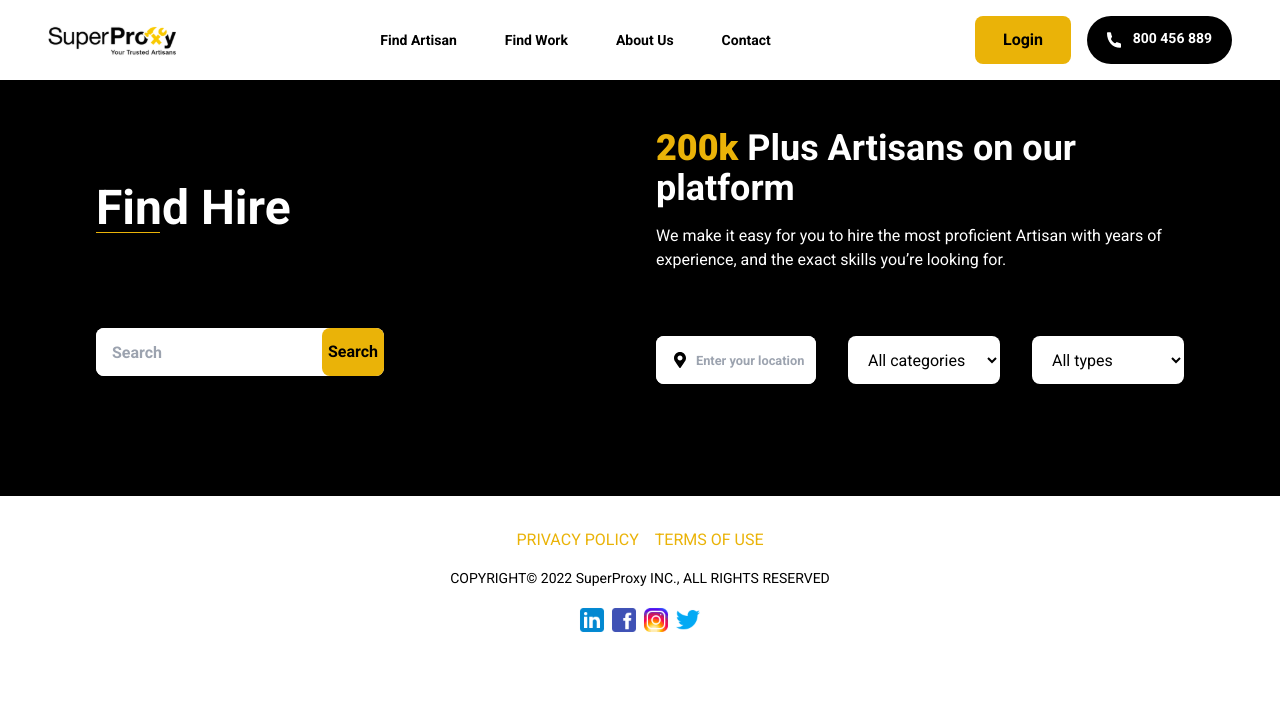
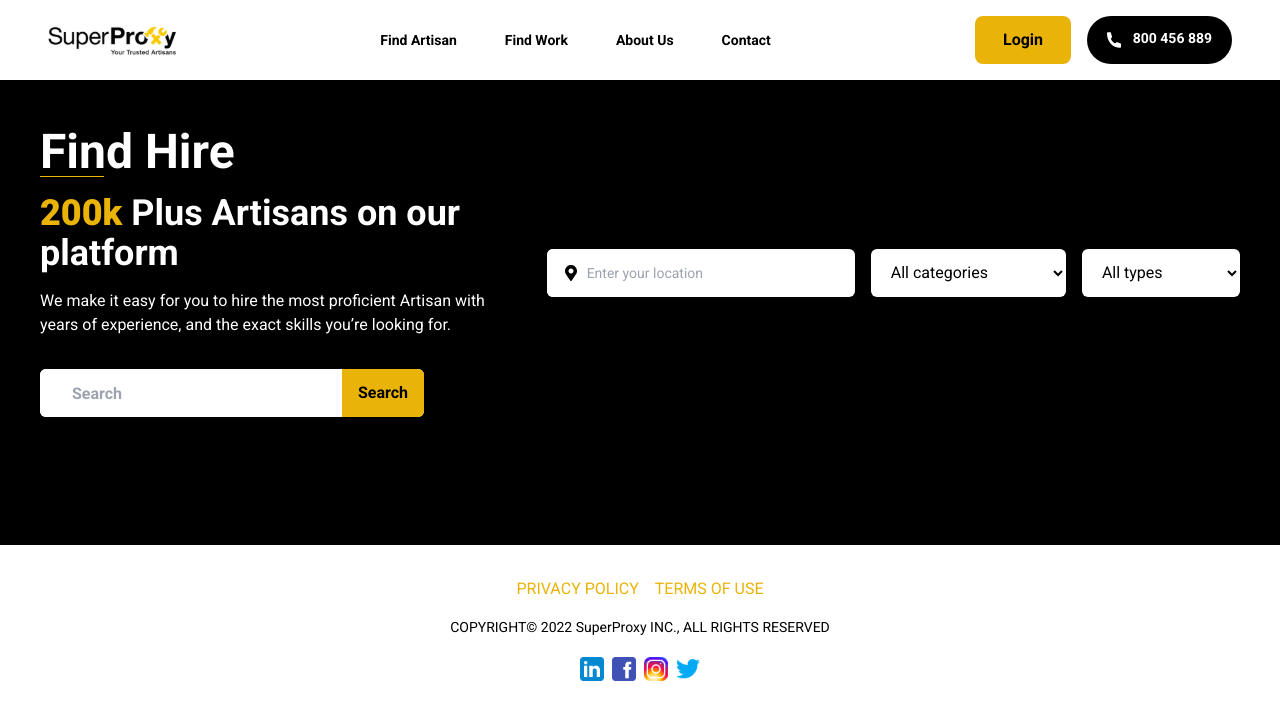
Before and after one commit to iamkennis/Artisan-Finder, a Next.js app: page /findhire in a window 1280 px wide. Shown: the top 720 px of the page. Built offline with nearby package versions, Linux system fonts and the light colour scheme.

Commit message:
fix the find work

```diff
--- a/components/Home/Findhire.tsx
+++ b/components/Home/Findhire.tsx
@@ -4,57 +4,64 @@ import { FaMapMarkerAlt } from 'react-icons/fa';
 
 export default function FindHire() {
 	return (
-		<section className='bg-black w-full h-full py-24 md:py-24 lg:py-24'>
-			<div className='flex flex-col items-center md:pt-4 md:items-center md:flex-col  lg:grid lg:grid-cols-2 lg:mx-24  lg:pt-18'>
-				<div className='md:my-8'>
+		<>
+			<section className='bg-black h-full'>
+				<div
+					className='grid grid-flow-row px-8 md:px-24 lg:items-center gap-4 lg:px-10 lg:grid-cols-12 py-32'
+					// className='flex flex-col gap-4 lg:flex-row lg:justify-around lg:items-end px-8 py-12 md:px-44 lg:px-0 lg:py-40'
+				>
+					<div className='col-span-5'>
+						<div>
 							<h1 className='text-white text-3xl lg:text-5xl font-bold'>
 								Find Hire
 							</h1>
 							<hr className='w-16 border-yellow-500' />
 						</div>
-				<div className='max-w-xs lg:block lg:max-w-2xl px-4 py-4'>
+						<div className='lg:max-w-md py-4'>
 							<h2 className='text-white text-3xl lg:text-4xl font-bold'>
-						<strong className='text-yellow-500'>200k</strong> Plus Artisans on
-						our platform
+								<strong className='text-yellow-500'>200k</strong> Plus Artisans
+								on our platform
 							</h2>
-					<p className=' lg:block text-white text-md py-4'>
+							<p className='text-white text-md py-4'>
 								We make it easy for you to hire the most proficient Artisan with
 								years of experience, and the exact skills you’re looking for.
 							</p>
 						</div>
 						<div>
-					<form className='h-12 bg-white w-72 rounded-lg font-bold flex flex-1'>
+							<form className='h-12 bg-white w-full lg:max-w-sm rounded-md font-bold flex flex-row justify-between'>
 								<input
-							className='h-12 bg-white  px-4 rounded-l-lg outline-none border-none'
+									className='h-12 bg-white w-full px-4 lg:pl-8 lg:max-w-sm rounded-md outline-none border-none'
 									placeholder='Search'
 								/>
-						<button className='bg-yellow-500 hover:bg-yellow-600 h-12 w-28 rounded-lg font-bold'>
+								<button className='bg-yellow-500 hover:bg-yellow-600 h-12 px-4 max-w-xl rounded-r-md font-bold'>
 									Search
 								</button>
 							</form>
 						</div>
-				<div className='mt-4 ml-4'>
-					<form className='flex flex-col lg:flex-row lg:gap-8 lg:items-center'>
-						<small className='h-12 bg-white w-72 lg:w-40 rounded-lg font-bold flex flex-0'>
+					</div>
+					<div className='col-span-7'>
+						<div className='grid lg:grid-flow-col lg:items-center lg:gap-4'>
+							<form className='h-12 bg-white w-full lg:max-w-sm rounded-md flex flex-row'>
 								<FaMapMarkerAlt className='text-black-400 lg:absolute text-base m-4' />
 								<input
-								className='h-12 bg-white lg:w-40 pl-10 rounded-lg outline-none border-none'
+									className='h-12 max-w-md  bg-white lg:px-10  lg:placeholder:text-sm rounded-md outline-none border-none'
 									placeholder='Enter your location'
 								/>
-						</small>
-						<select className='h-12 bg-white w-72 lg:w-40 rounded-lg font-sm my-4 outline-none px-4'>
+							</form>
+							<select className='h-12 bg-white w-full rounded-md lg:max-w-sm font-sm my-4 outline-none px-4'>
 								<option>All categories</option>
 								<option>SW</option>
 								<option>AS</option>
 							</select>
-						<select className='h-12 bg-white w-72 lg:w-40 rounded-lg font-sm outline-none px-4'>
+							<select className='h-12 bg-white w-full rounded-md lg:max-w-sm font-sm outline-none px-4'>
 								<option>All types</option>
 								<option>ER</option>
 								<option>EF</option>
 							</select>
-					</form>
+						</div>
 					</div>
 				</div>
 			</section>
+		</>
 	);
 }
--- a/components/Home/Findwork.tsx
+++ b/components/Home/Findwork.tsx
@@ -1,60 +1,73 @@
+import Head from 'next/head';
 import React from 'react'
 import { FaMapMarkerAlt } from 'react-icons/fa';
 // import Form from '../ui/Form';
 
 export default function FindWork() {
   return (
-		<section className='bg-black w-full h-full py-24 md:py-24 lg:py-24'>
-			<div className='flex flex-col items-center md:pt-4 md:items-center md:flex-col  lg:grid lg:grid-cols-2 lg:mx-24  lg:pt-18'>
-				<div className='md:my-8'>
+		<>
+			<Head>
+				<title>Find Work</title>
+				<meta name='description' content='Generated by create next app' />
+				<link rel='icon' href='/favicon.ico' />
+			</Head>
+			<section className='bg-black w-full h-full'>
+				<div className='grid grid-flow-row px-8 md:px-24 lg:items-center gap-4 lg:px-10 lg:grid-cols-12 py-32'>
+					<div className='col-span-5'>
+						<div>
+							<div className='mb-8 lg:mb-28'>
 								<h1 className='text-white text-3xl lg:text-5xl font-bold'>
 									Find Work
 								</h1>
 								<hr className='w-16 border-yellow-500' />
 							</div>
-				<div className='max-w-xs lg:block lg:max-w-2xl px-4 py-4'>
+
+							<div>
+								<form className='h-12 bg-white w-full  lg:max-w-sm rounded-md font-bold flex flex-row justify-between'>
+									<input
+										className='h-12 bg-white w-full px-4 lg:pl-8 lg:max-w-sm rounded-md outline-none border-none'
+										placeholder='Search'
+									/>
+									<button className='bg-yellow-500 hover:bg-yellow-600 h-12 px-4 max-w-xl rounded-r-md font-bold'>
+										Search
+									</button>
+								</form>
+							</div>
+						</div>
+					</div>
+					<div className='col-span-7'>
+						<div className='max-w-md lg:block lg:max-w-xl'>
 							<h2 className='text-white text-3xl lg:text-4xl font-bold'>
-						Over <strong className='text-yellow-500'>2000</strong> Jobs <br />{' '}
-						Posted daily
+								Over <strong className='text-yellow-500'>2000</strong> Jobs{' '}
+								<br /> Posted daily
 							</h2>
 							<p className=' lg:block text-white text-md py-4'>
 								We make it easy for you to hire the most proficient Artisan with
 								years of experience, and the exact skills you’re looking for.
 							</p>
 						</div>
-				<div>
-					<form className='h-12 bg-white w-72 rounded-lg font-bold flex flex-1'>
-						<input
-							className='h-12 bg-white  px-4 rounded-l-lg outline-none border-none'
-							placeholder='Search'
-						/>
-						<button className='bg-yellow-500 hover:bg-yellow-600 h-12 w-28 rounded-lg font-bold'>
-							Search
-						</button>
-					</form>
-				</div>
-				<div className='mt-4 ml-4'>
-					<form className='flex flex-col lg:flex-row lg:gap-8 lg:items-center'>
-						<small className='h-12 bg-white w-72 lg:w-40 rounded-lg font-bold flex flex-0'>
+						<div className='grid lg:grid-flow-col lg:items-center lg:gap-4'>
+							<form className='h-12 bg-white w-full lg:max-w-sm rounded-md flex flex-row'>
 								<FaMapMarkerAlt className='text-black-400 lg:absolute text-base m-4' />
 								<input
-								className='h-12 bg-white lg:w-40 pl-10 rounded-lg outline-none border-none'
+									className='h-12 max-w-md  bg-white lg:px-10  lg:placeholder:text-sm rounded-md outline-none border-none'
 									placeholder='Enter your location'
 								/>
-						</small>
-						<select className='h-12 bg-white w-72 lg:w-40 rounded-lg font-sm my-4 outline-none px-4'>
+							</form>
+							<select className='h-12 bg-white w-full rounded-md lg:max-w-sm font-sm my-4 outline-none px-4'>
 								<option>All categories</option>
 								<option>SW</option>
 								<option>AS</option>
 							</select>
-						<select className='h-12 bg-white w-72 lg:w-40 rounded-lg font-sm outline-none px-4'>
+							<select className='h-12 bg-white w-full rounded-md lg:max-w-sm font-sm outline-none px-4'>
 								<option>All types</option>
 								<option>ER</option>
 								<option>EF</option>
 							</select>
-					</form>
+						</div>
 					</div>
 				</div>
 			</section>
+		</>
 	);
 }
--- a/package.json
+++ b/package.json
@@ -9,7 +9,6 @@
     "lint": "next lint"
   },
   "dependencies": {
-    "@reduxjs/toolkit": "^1.8.5",
     "next": "12.1.6",
     "react": "18.1.0",
     "react-dom": "18.1.0",
--- a/pages/_app.tsx
+++ b/pages/_app.tsx
@@ -1,7 +1,16 @@
 import '../styles/globals.css'
+import {store} from '../redux/store'
+
+import {Provider} from 'react-redux'
 
 function MyApp({ Component, pageProps }) {
-  return <Component {...pageProps} />
+  return (
+		<>
+			<Provider store={store}>
+				<Component {...pageProps} />
+			</Provider>
+		</>
+	);
 }
 
 export default MyApp
--- /dev/null
+++ b/redux/store.ts
@@ -0,0 +1,5 @@
+import {configureStore} from '@reduxjs/toolkit'
+
+export const store = configureStore({
+    reducer:{}
+})
```
Also changed, not shown: 2 other files (tests, documents, lock files or other folders). Lines whose indentation alone changed are shown as unchanged.
